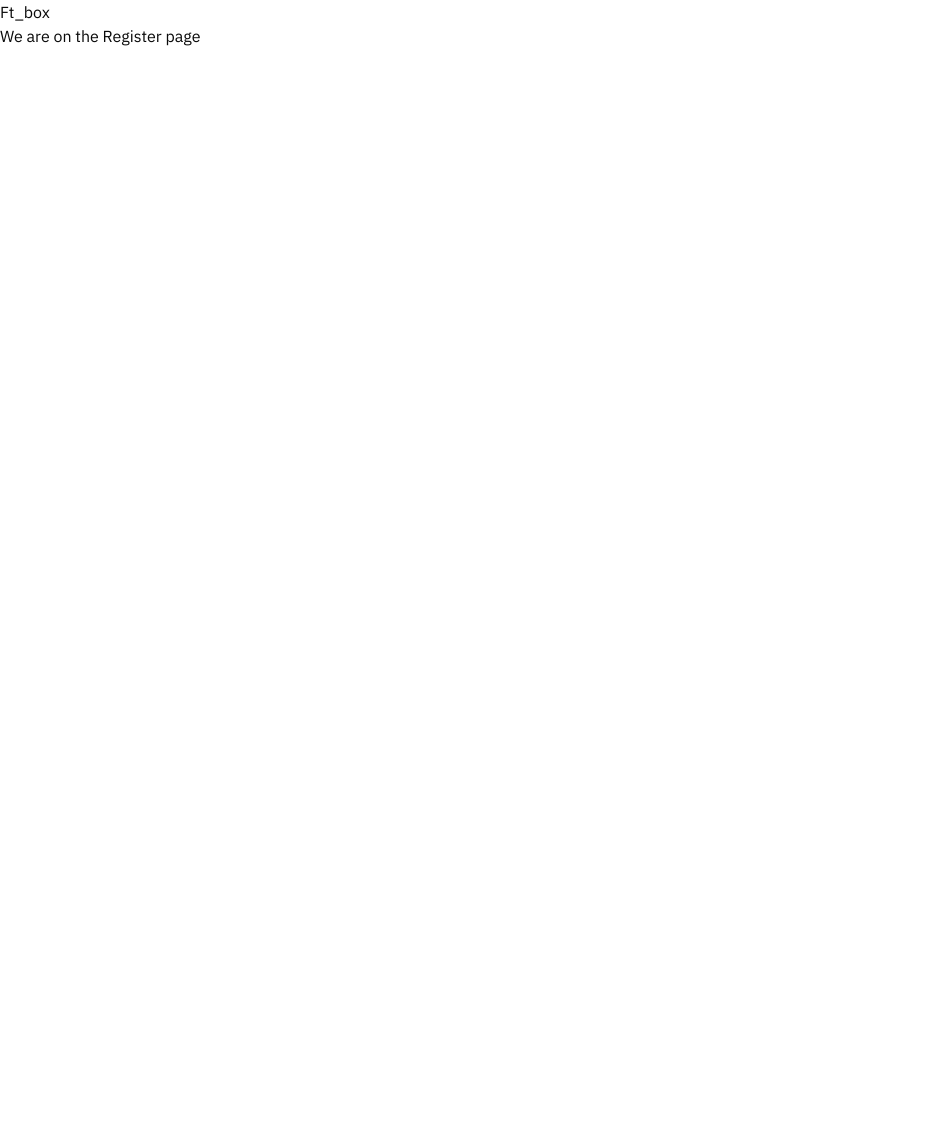
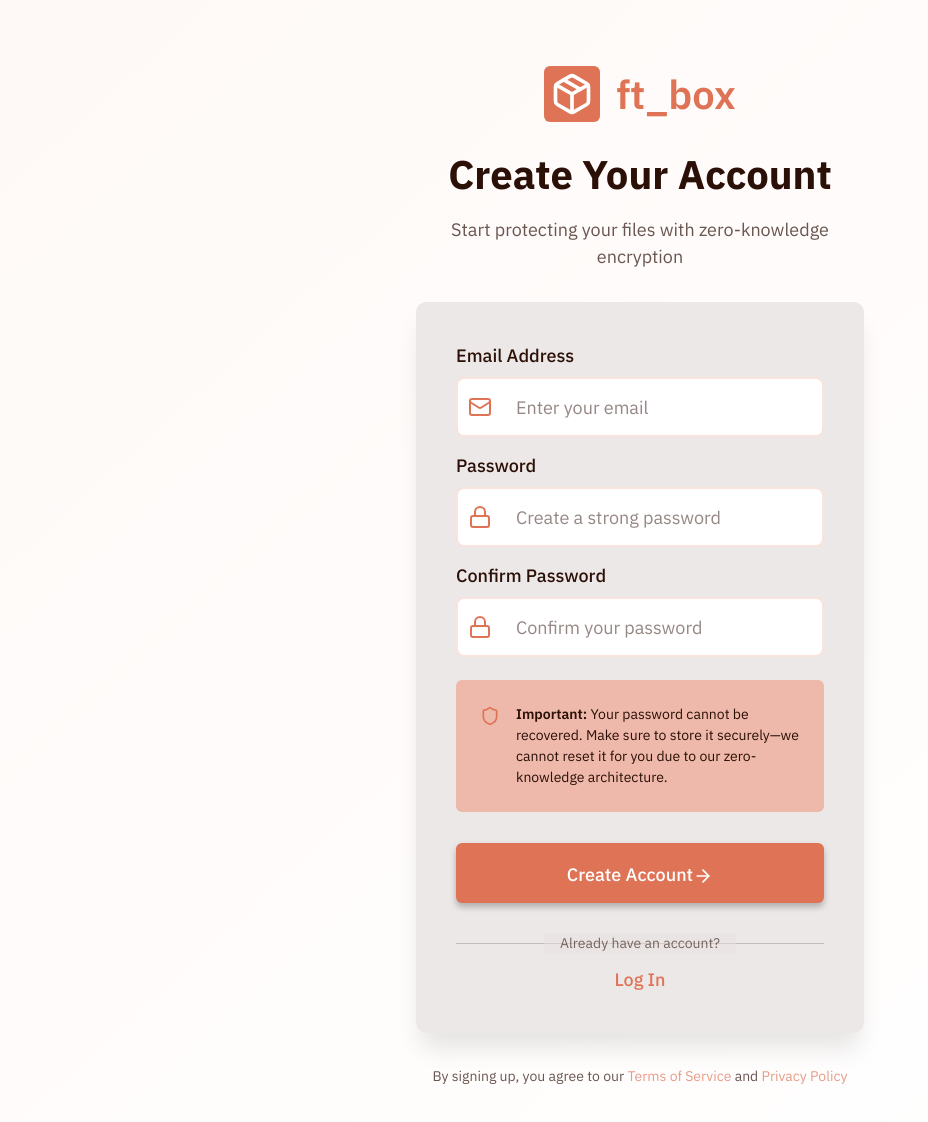
Before and after one commit to AzehLM/ft_transcendence, a React (Vite) app in the folder frontend/: page /register in a window 1280 px wide. Shown: the top 1122 px of the page, without its empty margins (0-928 px from the left). Before the commit the page ends 800 px from the top, so only its background shows below. Built offline with nearby package versions, Linux system fonts and the light colour scheme.

Commit message:
feat: add PrivacyPage and TermsPage components; update routing in App

```diff
--- a/frontend/src/App.tsx
+++ b/frontend/src/App.tsx
@@ -2,6 +2,8 @@ import { BrowserRouter, Routes, Route, Navigate } from 'react-router-dom'
 import LoginPage from './pages/LoginPage'
 import RegisterPage from './pages/RegisterPage'
 import HomePage from './pages/HomePage'
+import PrivacyPage from './pages/PrivacyPage'
+import TermsPage from './pages/TermsPage'
 
 function App() {
     return (
@@ -11,6 +13,8 @@ function App() {
             <Route path="/home" element={<HomePage />} />
                 <Route path="/login" element={<LoginPage />} />
                 <Route path="/register" element={<RegisterPage />} />
+                <Route path="/privacy" element={<PrivacyPage />} />
+                <Route path="/terms" element={<TermsPage />} />
             </Routes>
         </BrowserRouter>
     )
--- /dev/null
+++ b/frontend/src/pages/PrivacyPage.tsx
@@ -0,0 +1,10 @@
+function PrivacyPage() {
+    return (
+        <div>
+            <h1>Ft_box</h1>
+            <p>We are on the Privacy page</p>
+        </div>
+    )
+}
+
+export default PrivacyPage
--- a/frontend/src/pages/RegisterPage.tsx
+++ b/frontend/src/pages/RegisterPage.tsx
@@ -1,10 +1,136 @@
-function RegisterPage() {
+import { Package, Lock, Mail, ArrowRight, Shield } from "lucide-react";
+import { useState } from "react";
+import { Link } from "react-router-dom";
+import styles from "../styles/LoginPage.module.css"
+import { Button } from "../components/button";
+import { InputField } from "../components/input";
+
+
+export default function RegisterPage() {
+    const [email, setEmail] = useState("");
+    const [password, setPassword] = useState("");
+    const [confirmPassword, setConfirmPassword] = useState("");
+
+    const handleSubmit = (e: React.FormEvent) => {
+        e.preventDefault();
+        // Handle registration logic here
+        if (password !== confirmPassword) {
+            alert("Passwords do not match!");
+            return;
+        }
+        console.log("Register:", { email, password, confirmPassword });
+    };
+
     return (
-        <div>
-            <h1>Ft_box</h1>
-            <p>We are on the Register page</p>
+        <div className={styles.login_page_wrapper} style={{ background: "linear-gradient(to bottom right, #fef9f7, white)" }}>
+            <div className={styles.login_page_container} style={{ maxWidth: "448px" }}>
+                {/* Logo */}
+                <div className={styles.logo_section}>
+                    <Link to="/" className={styles.logo_container} style={{ textDecoration: "none" }}>
+                        <div className={styles.logo_box}>
+                            <Package className="w-11 h-11 text-white" strokeWidth={2} />
+                        </div>
+                        <span className={styles.logo_title}>
+                            ft_box
+                        </span>
+                    </Link>
+                    <h1 style={{ fontSize: "40px", fontWeight: "bold", color: "var(--brand-dark)", marginBottom: "12px" }}>
+                        Create Your Account
+                    </h1>
+                    <p className={styles.logo_subtitle}>
+                        Start protecting your files with zero-knowledge encryption
+                    </p>
+                </div>
+
+                {/* Registration Form */}
+                <div className={styles.login_form}>
+                    <form className={styles.login_form_inner} onSubmit={handleSubmit}>
+                        <InputField
+                            label="Email Address"
+                            type="email"
+                            icon={Mail}
+                            placeholder="Enter your email"
+                            value={email}
+                            onChange={(e) => setEmail(e.target.value)}
+                        />
+
+                        <InputField
+                            label="Password"
+                            type="password"
+                            icon={Lock}
+                            placeholder="Create a strong password"
+                            value={password}
+                            onChange={(e) => setPassword(e.target.value)}
+                        />
+
+                        <InputField
+                            label="Confirm Password"
+                            type="password"
+                            icon={Lock}
+                            placeholder="Confirm your password"
+                            value={confirmPassword}
+                            onChange={(e) => setConfirmPassword(e.target.value)}
+                        />
+
+                        {/* Security Notice */}
+                        <div className={styles.security_notice}>
+                            <Shield className={`${styles.security_notice_icon} w-5 h-5`} style={{ color: "var(--brand-primary)" }} />
+                            <p className={styles.security_notice_text}>
+                                <span className={styles.security_notice_title}>Important:</span> Your password cannot be recovered. Make sure to store it securely—we cannot reset it for you due to our zero-knowledge architecture.
+                            </p>
+                        </div>
+
+                        <Button type="submit" variant="primary">
+                            Create Account
+                            <ArrowRight className="inline-block ml-2 w-5 h-5" />
+                        </Button>
+                    </form>
+
+                    {/* Divider */}
+                    <div className={styles.divider}>
+                        <div className={styles.divider_line}>
+                            <div className={styles.divider_border}></div>
+                        </div>
+                        <div className={styles.divider_text_container}>
+                            <span className={styles.divider_text}>
+                                Already have an account?
+                            </span>
+                        </div>
+                    </div>
+
+                    {/* Login Link */}
+                    <Link
+                        to="/login"
+                        className={styles.signup_link}
+                    >
+                        Log In
+                    </Link>
+                </div>
+
+                {/* Terms and Privacy */}
+                <div style={{ marginTop: "32px", textAlign: "center" }}>
+                    <p style={{ fontSize: "14px", color: "var(--brand-dark)", opacity: 0.7, lineHeight: 1.6 }}>
+                        By signing up, you agree to our{" "}
+                        <Link
+                            to="/terms"
+                            style={{ color: "var(--brand-primary)", textDecoration: "none" }}
+                            onMouseEnter={(e) => e.currentTarget.style.textDecoration = "underline"}
+                            onMouseLeave={(e) => e.currentTarget.style.textDecoration = "none"}
+                        >
+                            Terms of Service
+                        </Link>
+                        {" "}and{" "}
+                        <Link
+                            to="/privacy"
+                            style={{ color: "var(--brand-primary)", textDecoration: "none" }}
+                            onMouseEnter={(e) => e.currentTarget.style.textDecoration = "underline"}
+                            onMouseLeave={(e) => e.currentTarget.style.textDecoration = "none"}
+                        >
+                            Privacy Policy
+                        </Link>
+                    </p>
+                </div>
+            </div>
         </div>
-    )
+    );
 }
-
-export default RegisterPage
--- /dev/null
+++ b/frontend/src/pages/TermsPage.tsx
@@ -0,0 +1,10 @@
+function TermsPage() {
+    return (
+        <div>
+            <h1>Ft_box</h1>
+            <p>We are on the Terms page</p>
+        </div>
+    )
+}
+
+export default TermsPage
```
